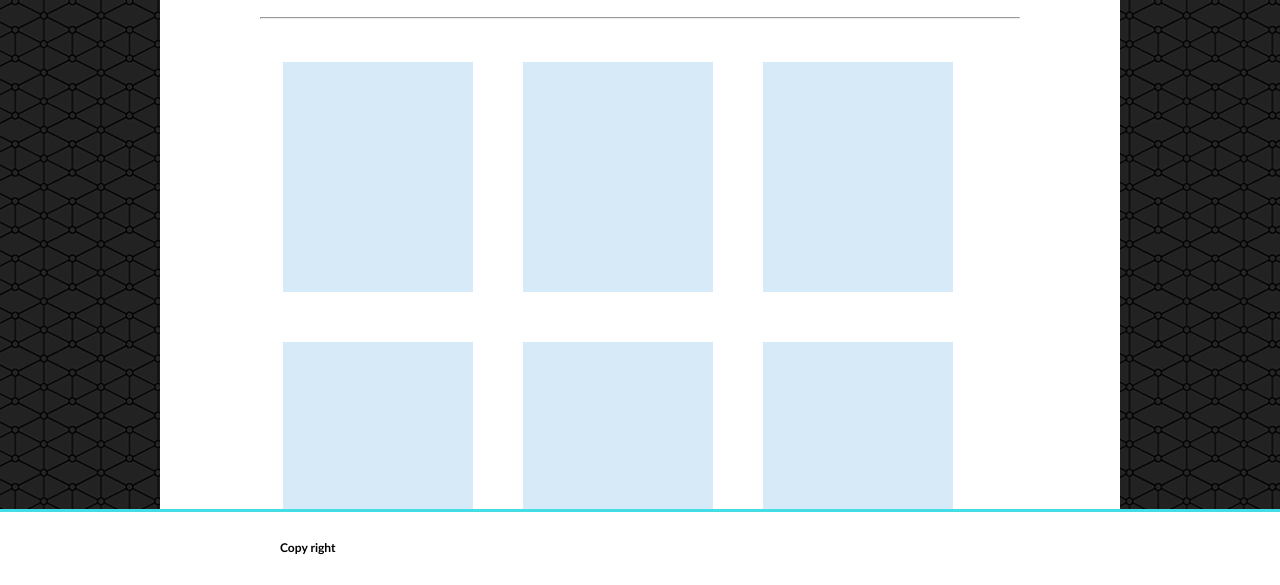
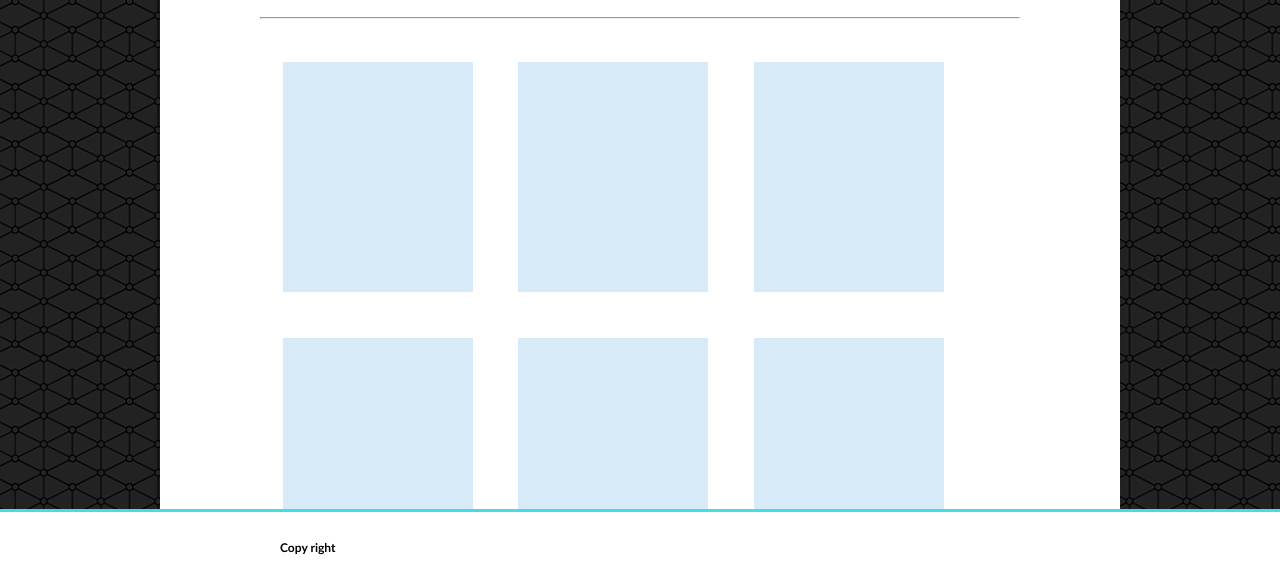
Before and after one commit to markpython86/Basic-Portfolio, a plain HTML site: page portfolio.html in a window 1280 px wide. Shown: the part 213-798 px from the top of the page. Drawn offline with Linux system fonts and the light colour scheme.

Commit message:
changing gallery columns and rows in portfolio

```diff
--- a/assets/css/style.css
+++ b/assets/css/style.css
@@ -105,14 +105,30 @@ hr{
 
 /*columns and sections -- portfolio page */
 
+
+.column{
+	float: left;
+	margin: 3%;
+    width: 25%;
+    width:25%;
+	height: 230px;
+	background-color: #D6EAF8;
+}
+
+.row:after{
+	content: "";
+    display: table;
+    clear: both;
+}
+
+
+/*
 .box{
 	margin: 3%;
 	display: inline-block;
-	/*float: right;*/
 	width:25%;
 	height: 230px;
 	background-color: #D6EAF8;
-	/*position: relative;*/
 
 }
 
@@ -121,15 +137,12 @@ section{
 	position: relative;
 	margin-right: auto;
 	margin-left:auto;
-	/*margin-top: 100px;*/
-	/*top:83px;*/
-
 	position: relative;
 	margin-right: auto;
 	margin-left:auto;
-	/*margin-top: 100px;*/
-	/*top:83px;*/
 }
+
+*/
 
 
 /*------------------------------- responsive menu styling*/
--- a/portfolio.html
+++ b/portfolio.html
@@ -34,15 +34,15 @@
 	<div id="container">
 
 
-		<section class="one">
-			<div class="box"></div>
-			<div class="box"></div>
-			<div class="box"></div>
+		<section class="row">
+			<div class="column"></div>
+			<div class="column"></div>
+			<div class="column"></div>
 		</section>
-		<section class="two">
-			<div class="box"></div>
-			<div class="box"></div>
-			<div class="box"></div>
+		<section class="row">
+			<div class="column"></div>
+			<div class="column"></div>
+			<div class="column"></div>
 		</section>
 
 	</div>
```
